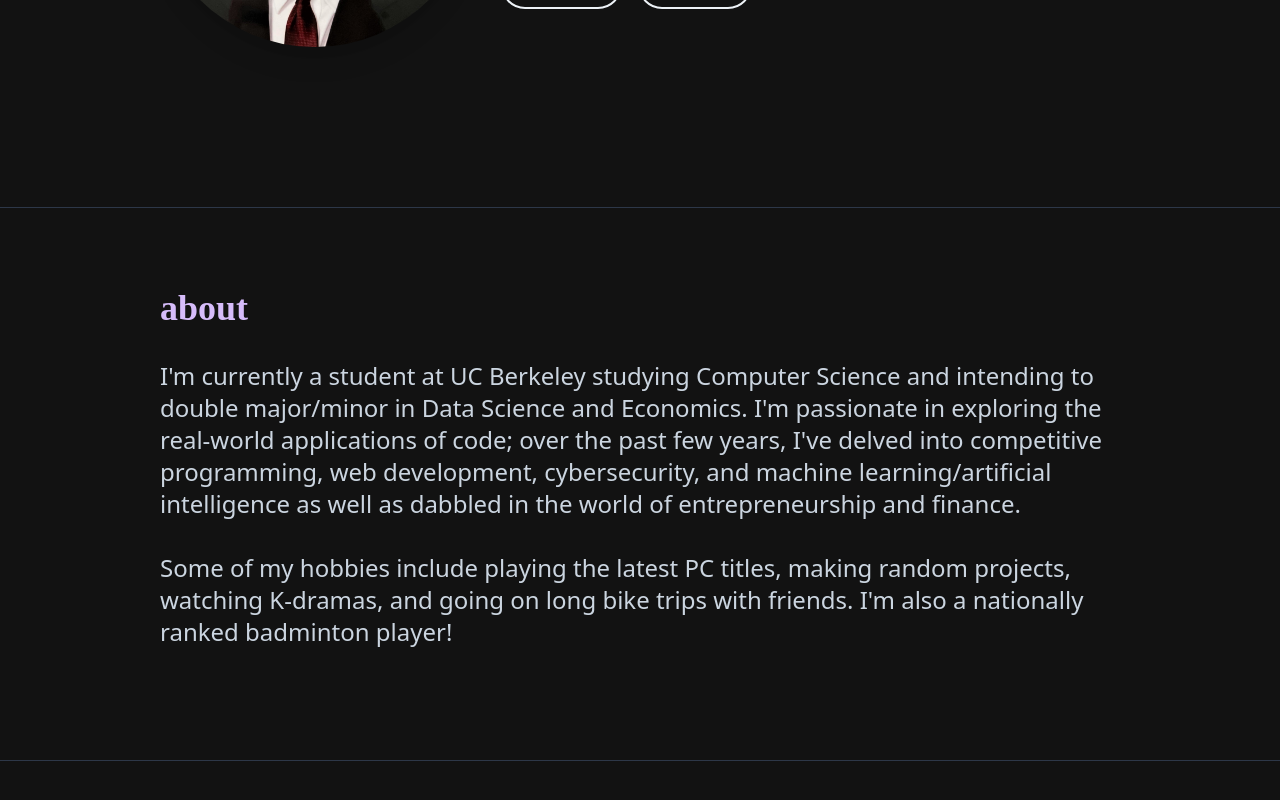
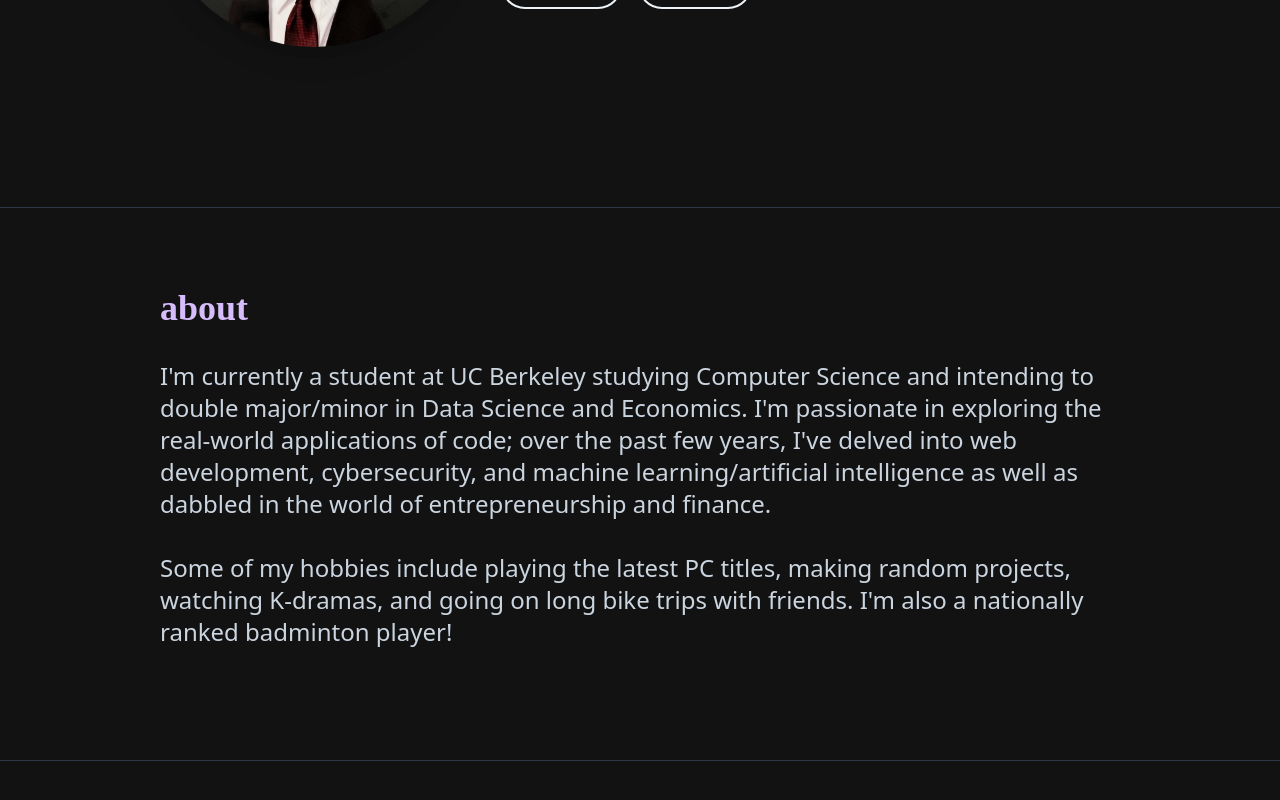
Before and after one commit to kevinjl321/portfolio, a React (Create React App) app: page / in a window 1280 px wide. Shown: the part 530-1330 px from the top of the page. Built offline with nearby package versions, Linux system fonts and the light colour scheme.

Commit message:
update packages

```diff
--- a/src/components/About.tsx
+++ b/src/components/About.tsx
@@ -14,7 +14,7 @@ export class About extends Component {
           <div className="mb-8">
             <p className="mb-8 text-xl md:text-2xl">
               I'm currently a student at UC Berkeley studying Computer Science and intending to double major/minor in Data Science and Economics. I'm passionate in exploring the real-world applications of code; over the past few years, I've delved into
-              competitive programming, web development, cybersecurity, and machine learning/artificial intelligence as well as dabbled in the world of entrepreneurship and finance.
+              web development, cybersecurity, and machine learning/artificial intelligence as well as dabbled in the world of entrepreneurship and finance.
               <br></br>
               <br></br>
               Some of my hobbies include playing the latest PC titles, making random projects, watching K-dramas,
```
